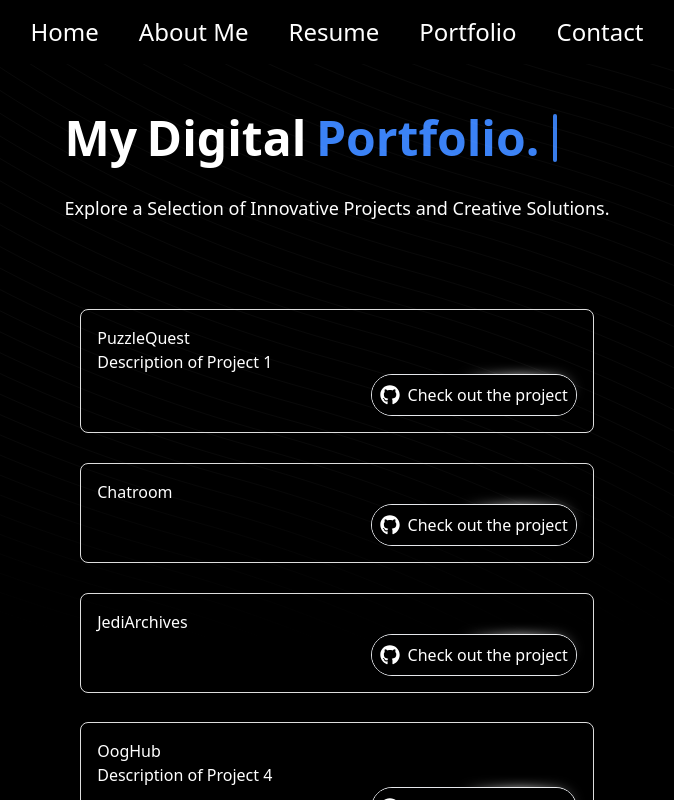
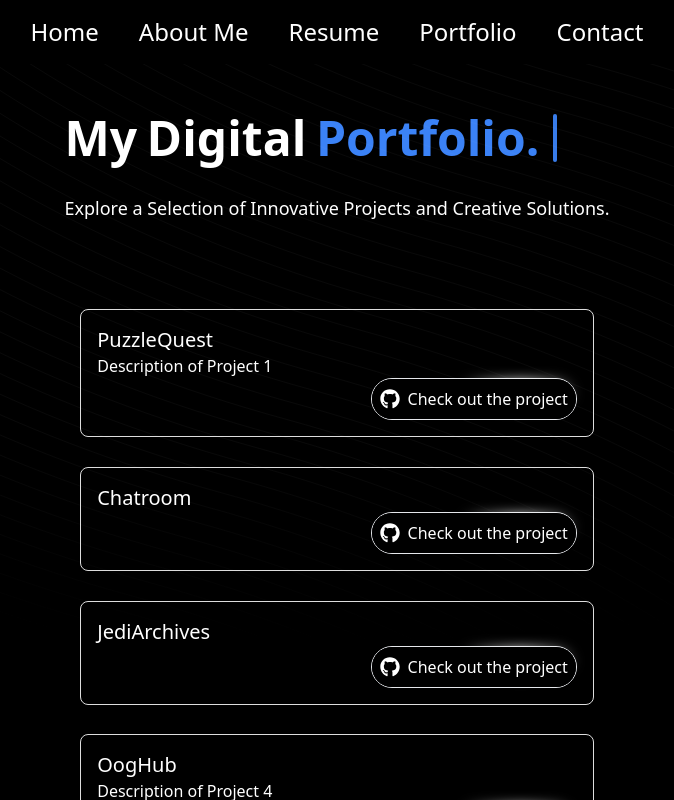
Before and after one commit to DonLealGUA/KristofferLealDev, a React (Vite) app in the folder my-app/: page / in a window 1280 px wide. Shown: the whole page, without its empty margins (303-977 px from the left). Built offline with nearby package versions, Linux system fonts and the light colour scheme.

Commit message:
Added bold text to card title

```diff
--- a/my-app/src/componentes/Card.jsx
+++ b/my-app/src/componentes/Card.jsx
@@ -7,7 +7,7 @@ import { HoverBorderGradient } from './ui/AceternityUI/hover-border-gradient';
 const Card = ({ title, description, link }) => {
   return (
     <div className="Card">
-      <h2 className="CardTitle">{title}</h2>
+      <h2 className="CardTitle bold-text text-xl">{title}</h2>
       <p className="CardDescription">{description}</p>
       <div className="ButtonContainer">
         <HoverBorderGradient
```
